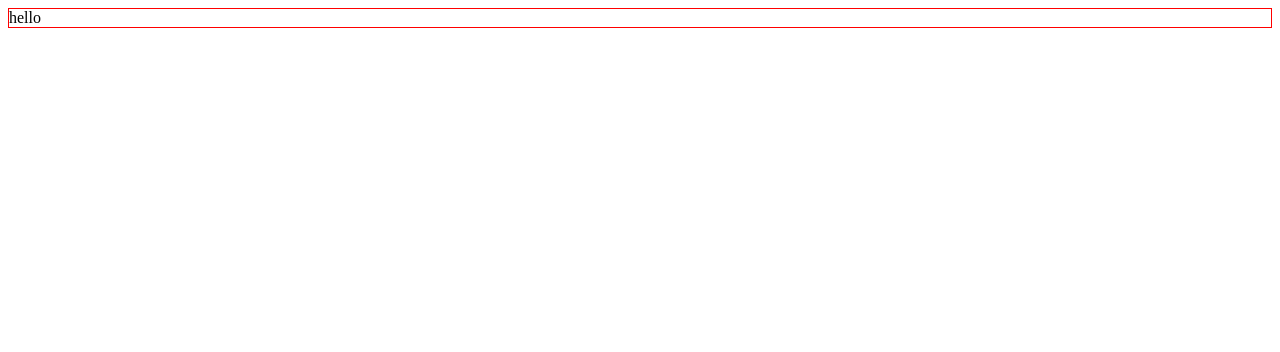
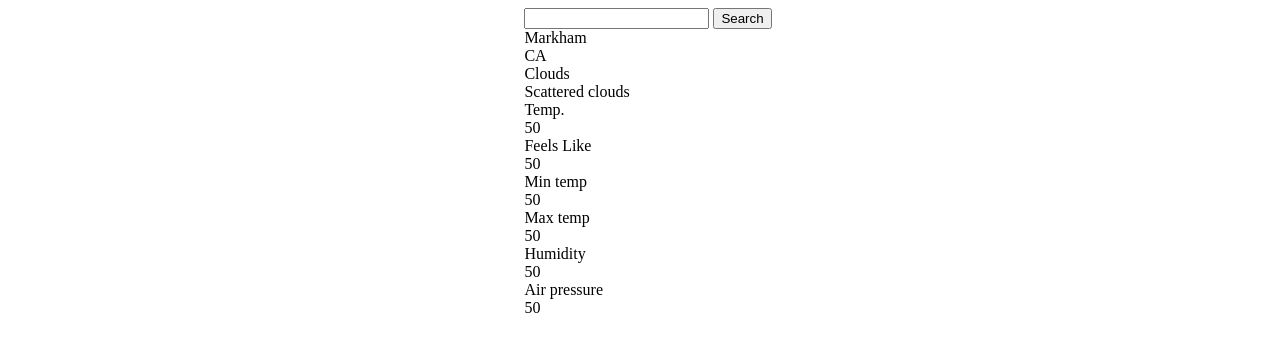
Before and after one commit to pl3lee/Weather-App, a plain HTML site: page index.html in a window 1280 px wide. Drawn offline with Linux system fonts and the light colour scheme; no server answers.

Commit message:
created general layout

```diff
--- a/index.html
+++ b/index.html
@@ -5,9 +5,48 @@
     <meta http-equiv="X-UA-Compatible" content="IE=edge">
     <meta name="viewport" content="width=device-width, initial-scale=1.0">
     <script src="main.js" defer></script>
-    <title>Document</title>
+    <title>Weather</title>
 </head>
 <body>
-    hello
+    <div class="content">
+        <div class="searchbar">
+            <input type="text">
+            <button>Search</button>
+        </div>
+        <div class="main">
+            <div class="location">
+                <div class="location-name">Markham</div>
+                <div class="location-country">CA</div>
+            </div>
+            <div class="weather">
+                <div class="weather-name">Clouds</div>
+                <div class="weather-description">Scattered clouds</div>
+            </div>
+            <div class="temp">
+                <div>Temp.</div>
+                <div>50</div>
+            </div>
+            <div class="feels-like">
+                <div>Feels Like</div>
+                <div>50</div>
+            </div>
+            <div class="min-temp">
+                <div>Min temp</div>
+                <div>50</div>
+            </div>
+            <div class="max-temp">
+                <div>Max temp</div>
+                <div>50</div>
+            </div>
+            <div class="humidity">
+                <div>Humidity</div>
+                <div>50</div>
+            </div>
+            <div class="pressure">
+                <div>Air pressure</div>
+                <div>50</div>
+            </div>
+        </div>
+    </div>
 </body>
 </html>
```
Also changed, not shown: main.js (+2 -2 lines).
